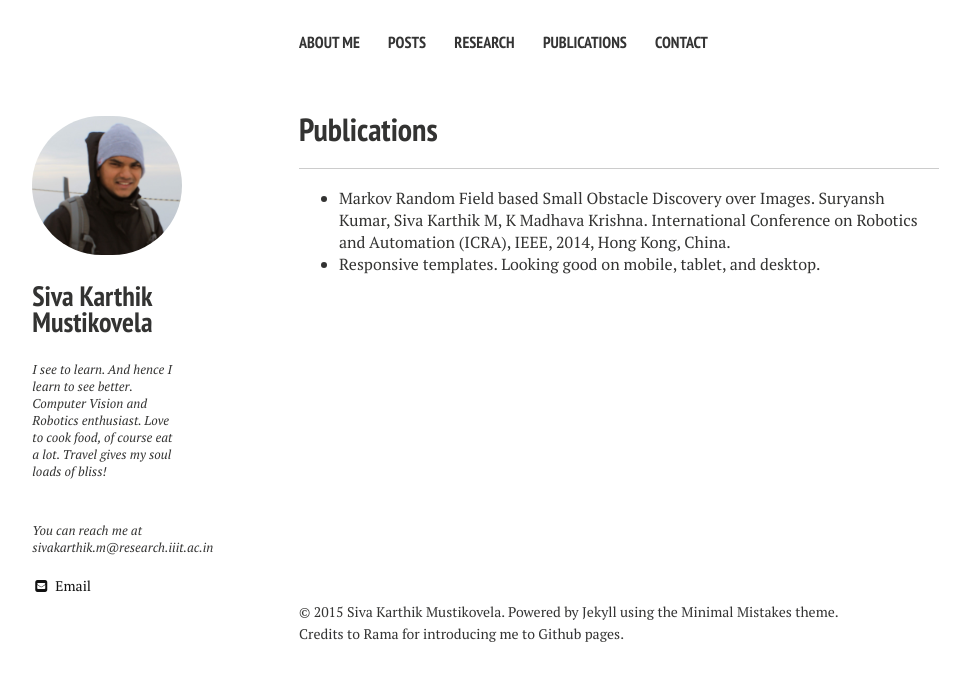
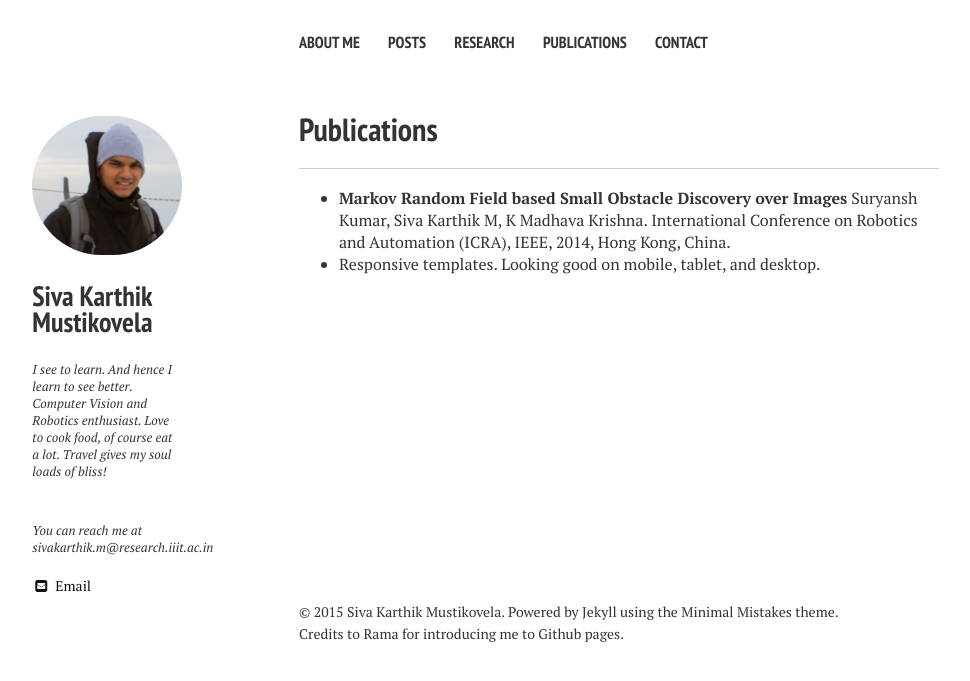
Before and after one commit to sivakm/sivakm.github.io, a Jekyll site: the page built from Publications/index.md, in a window 1280 px wide. Shown: the top 681 px of the page, without its empty margins (21-991 px from the left). Built offline with Jekyll 4.4.1, drawn with Linux system fonts in a browser that asks for light colours; nearby versions of some CDN libraries.

Commit message:
17feb915

```diff
--- a/Publications/index.md
+++ b/Publications/index.md
@@ -5,7 +5,7 @@ excerpt: "A List of Publications"
 ---
 
 
-* Markov Random Field based Small Obstacle Discovery over Images.
+* **Markov Random Field based Small Obstacle Discovery over Images**
 Suryansh Kumar, Siva Karthik M, K Madhava Krishna.
 International Conference on Robotics and Automation
 (ICRA), IEEE, 2014, Hong Kong, China.
```
